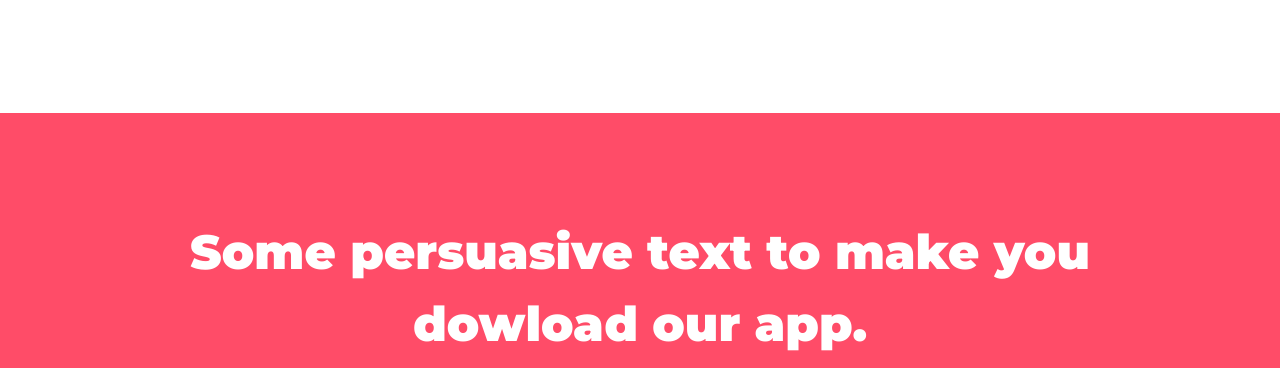
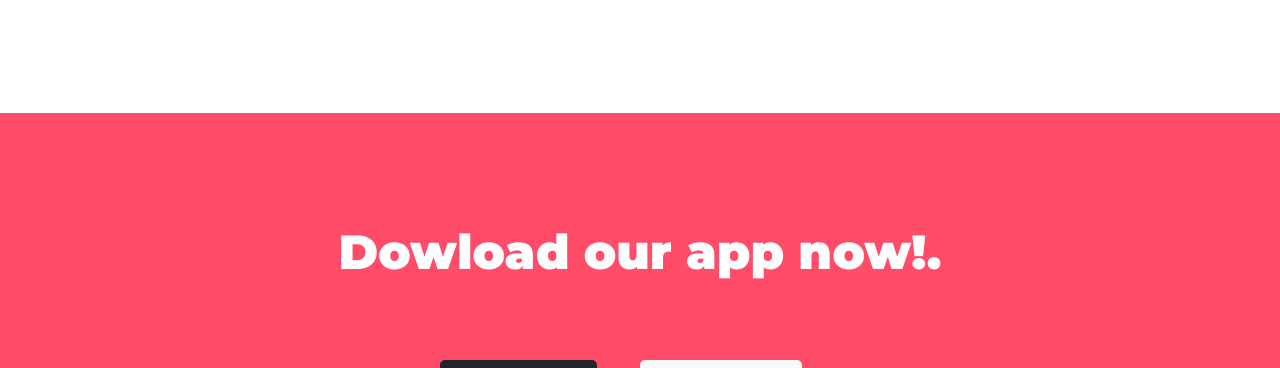
Before and after one commit to AadilHaider/Quick-Spin-Landing-Page, a plain HTML site: page index.html in a window 1280 px wide. Shown: the part 2690-3058 px from the top of the page. Drawn offline with nearby package versions, Linux system fonts and the light colour scheme.

Commit message:
Update index.html

```diff
--- a/index.html
+++ b/index.html
@@ -291,7 +291,7 @@
 
     <section id="cta">
       <h3 class="h3-cta">
-        Some persuasive text to make you dowload&nbsp;our&nbsp;app.
+        Dowload&nbsp;our&nbsp;app&nbsp;now!.
       </h3>
       <button type="button" class="btn btn-dark btn-lg download">
         <span class="fa fa-apple"></span> Download
```
